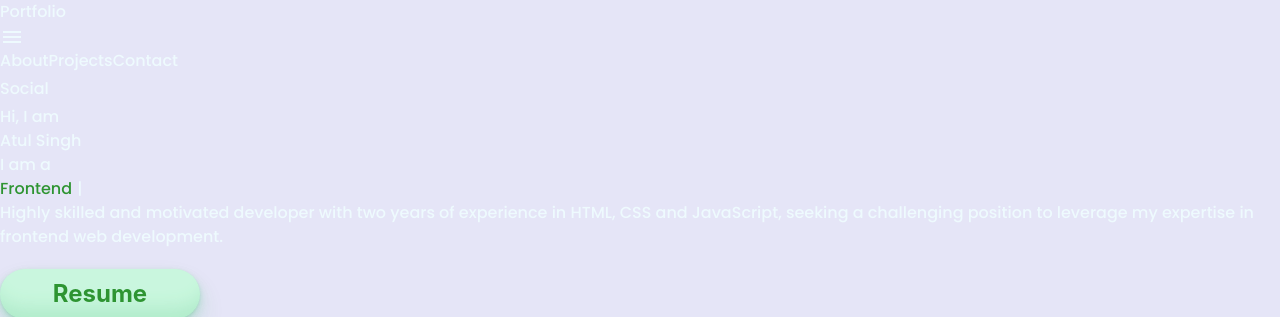
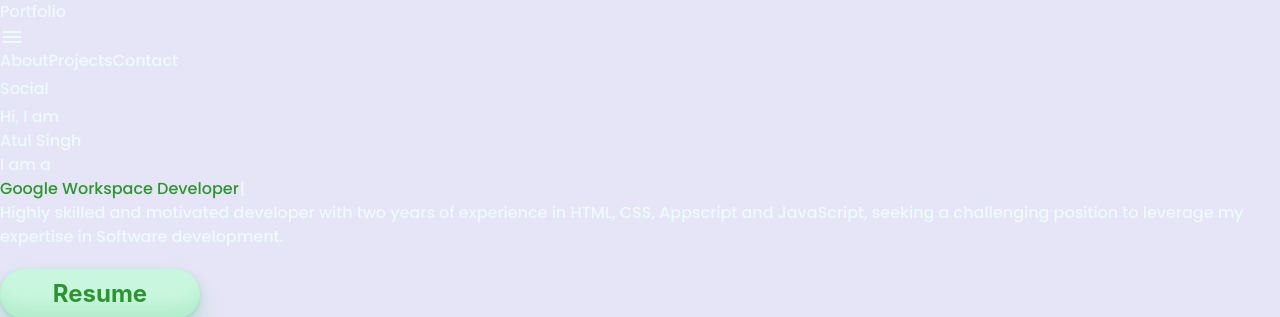
Before and after one commit to atuls888/portfolio-frontend, a React (Vite) app: page / in a window 1280 px wide. Shown: the top 317 px of the page. Built offline with nearby package versions, Linux system fonts and the light colour scheme.

Commit message:
Update About.jsx

```diff
--- a/src/components/About.jsx
+++ b/src/components/About.jsx
@@ -15,7 +15,7 @@
             <div className=" font-extrabold py-2 mx-3 ">
               <Typewriter
                 options={{
-                  strings: ["<span style='color: green;'>Frontend Developer</span>"],
+                  strings: ["<span style='color: green;'>Google Workspace Developer</span>"],
                   autoStart: true,
                   loop: true,
 
@@ -25,8 +25,8 @@
           </div>
           <p className="text-stone-600 leading-7 text-2xl py-4 text-wrap">
             Highly skilled and motivated developer with two years of experience
-            in HTML, CSS and JavaScript, seeking a challenging position to
-            leverage my expertise in frontend web development.
+            in HTML, CSS, Appscript and JavaScript, seeking a challenging position to
+            leverage my expertise in Software development.
           </p>
 
           <Link
```
